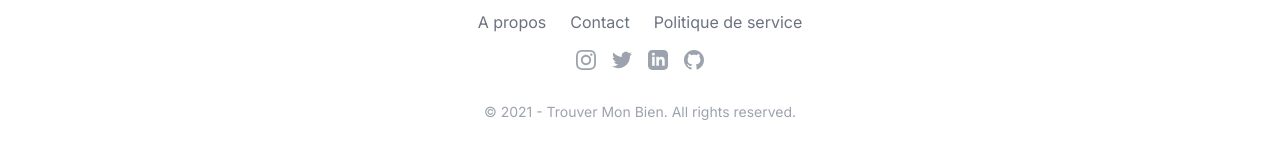
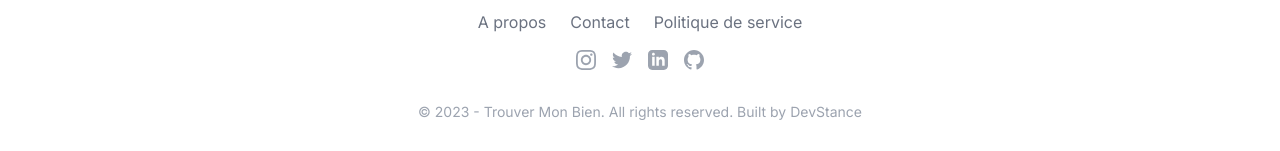
Before and after one commit to enmohamedMallahi/real-estate-site, a Next.js app: page / in a window 1280 px wide. Shown: the part 1017-1168 px from the top of the page. Built offline with nearby package versions, Linux system fonts and the light colour scheme; no server answers; the database is empty.

Commit message:
updates: SEO

```diff
--- /dev/null
+++ b/src/app/head.js
@@ -0,0 +1,12 @@
+import React from 'react'
+
+const Head = () => {
+  return (
+    <>
+      <meta property="og:title" content="Trouver Mon Bien - Un Comptoire Immobilier" />
+      <meta property="og:description" content="Trouvez votre proprièté de future qui satisfait vos besoins." />
+    </>
+  )
+}
+
+export default Head
--- a/src/app/page.js
+++ b/src/app/page.js
@@ -24,7 +24,7 @@ export default async function Home() {
       <Navbar />
       <PropertySearch />
       <section className="px-4 py-8 md:px-8  ">
-        <h2 className="text-4xl text-center font-bold">Bienvenue sur Trouver Mon Bien</h2>
+        <h1 className="text-4xl text-center font-bold">Bienvenue sur Trouver Mon Bien</h1 >
         <p className="text-2xl text-center mb-2">Votre portail ultime pour l'immobilier !</p>
         <p className="text-center text-gray-500">À la recherche de l'appartement de vos rêves ou d'un investissement immobilier ? Vous êtes au bon endroit. <strong className="font-bold">Trouver Mon Bien</strong> vous connecte aux meilleures opportunités immobilières en un seul endroit professionel. Notre comptoire immobilier vous offre un accès facile aux biens immobiliers les plus recherchés.</p>
       </section>
--- a/src/components/Footer.js
+++ b/src/components/Footer.js
@@ -58,7 +58,7 @@ const Footer = () => {
 
       </div>
 
-      <div className="py-8 text-center text-sm text-gray-400">© 2021 - Trouver Mon Bien. All rights reserved.</div>
+      <div className="py-8 text-center text-sm text-gray-400">© 2023 - Trouver Mon Bien. All rights reserved. Built by <a target='_blank' href="https://devstance.com">DevStance</a></div>
     </footer>
 
   )
```
